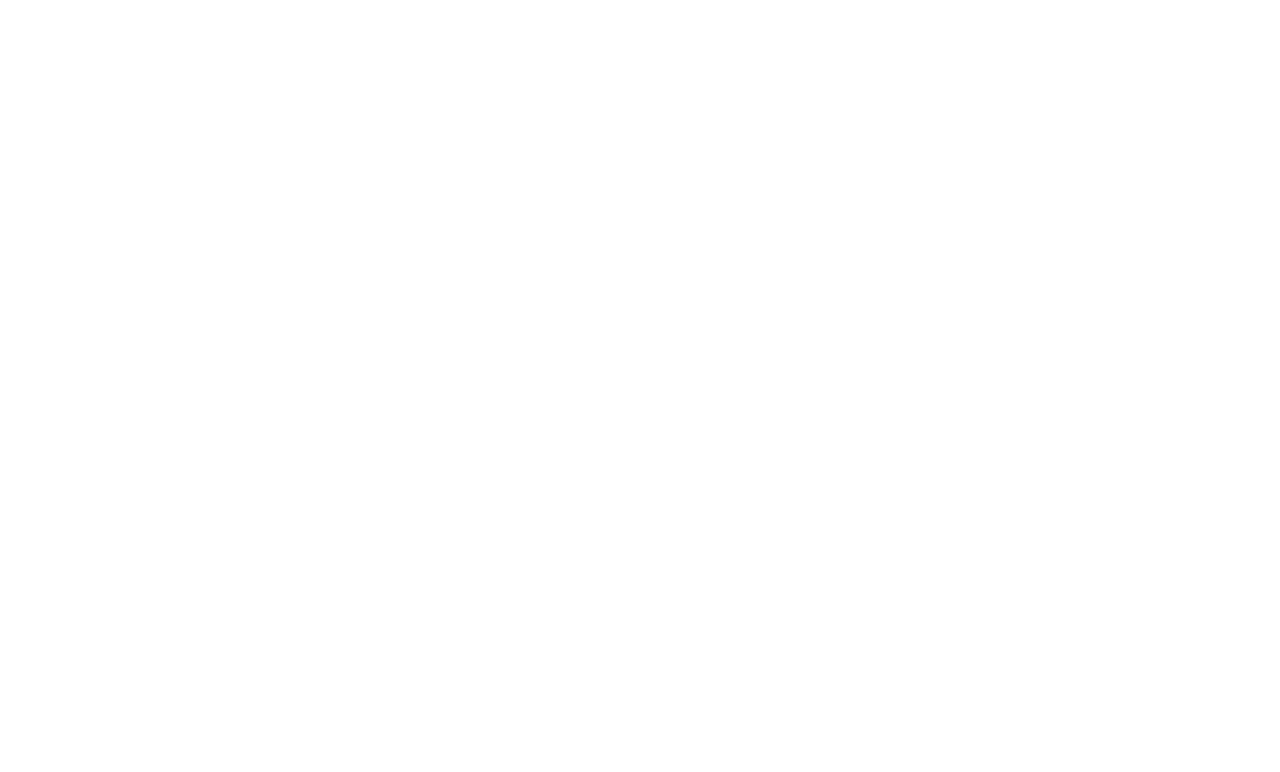
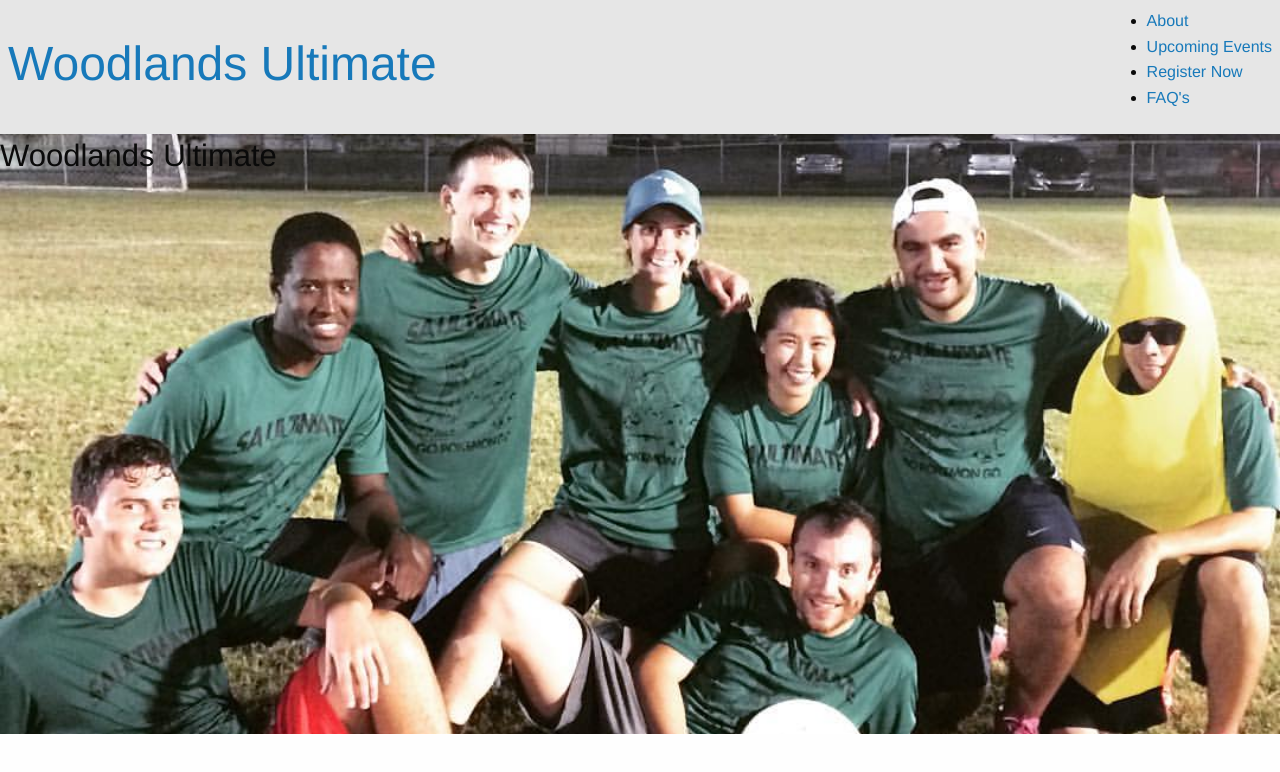
Before and after one commit to jambrose0/woodlands-ultimate, a plain HTML site: page index.html in a window 1280 px wide. Drawn offline with nearby package versions, Linux system fonts and the light colour scheme.

Commit message:
added foundation framework to site

```diff
--- a/assets/style/style.css
+++ b/assets/style/style.css
@@ -0,0 +1,11 @@
+header nav {
+  float: right;
+}
+
+.hero {
+  background-image: url("../img/sweatyOli-1.jpg");
+  height: 600px;
+  background-size: cover;
+  background-position: center;
+  position: relative;
+}
--- a/index.html
+++ b/index.html
@@ -5,7 +5,42 @@
     <meta http-equiv="X-UA-Compatible" content="IE=edge" />
     <meta name="viewport" content="width=device-width, initial-scale=1.0" />
     <link rel="stylesheet" href="./assets/style/style.css" />
+    <link rel="stylesheet" href="../foundation-sites/foundation.css" />
     <title>Woodlands Ultimate</title>
   </head>
-  <body></body>
+  <body>
+    <header class="top-bar">
+      <h1 class="top-bar-left">
+        <a href="">Woodlands Ultimate</a>
+      </h1>
+      <nav>
+        <ul>
+          <li><a href="#about">About</a></li>
+          <li><a href="#upcoming-events">Upcoming Events</a></li>
+          <li><a href="#register">Register Now</a></li>
+          <li><a href="#faq">FAQ's</a></li>
+        </ul>
+      </nav>
+    </header>
+
+    <section class="hero">
+      <h3>Woodlands Ultimate</h3>
+    </section>
+    <section></section>
+
+    <!-- <script
+      src="https://code.jquery.com/jquery-3.6.0.min.js"
+      integrity="sha256-/xUj+3OJU5yExlq6GSYGSHk7tPXikynS7ogEvDej/m4="
+      crossorigin="anonymous"
+    ></script>
+    <script src="js/vendor/what-input.js"></script>
+    <script src="js/vendor/foundation.min.js"></script>
+    <script>
+      $(document).foundation();
+    </script>
+    <script src="../script/script.js"></script> -->
+  </body>
+  <footer>
+    <h3></h3>
+  </footer>
 </html>
```
Also changed, not shown: 1 other file.
